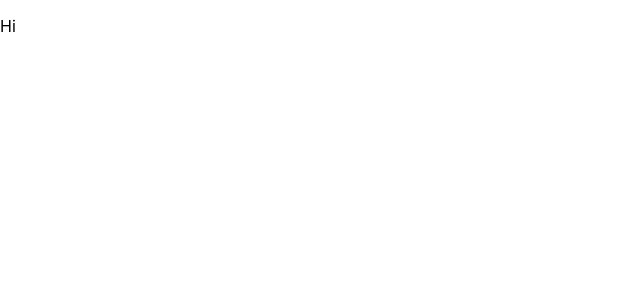
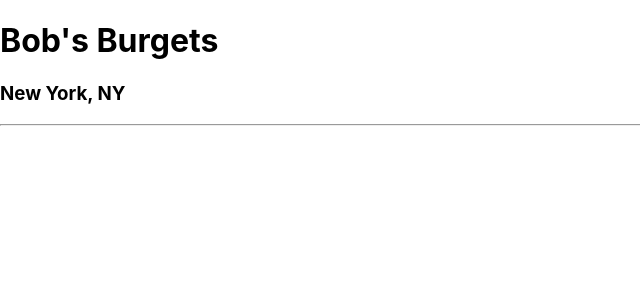
Before and after one commit to SupawishPK/react-mobx-state-tree, a React (Create React App) app: page / in a window 1280 px wide. Shown: the top 300 px of the page, without its empty margins (0-640 px from the left). Built offline with nearby package versions, Linux system fonts and the light colour scheme.

Commit message:
Accessing the tree

```diff
--- a/src/App.tsx
+++ b/src/App.tsx
@@ -2,6 +2,7 @@ import React from "react";
 import "./App.css";
 import { setupRootStore } from "./mst/setup";
 import {Provider} from 'mobx-react'
+import { EmployerComponent } from "./components/Employer";
 
 interface Props {}
 
@@ -28,7 +29,7 @@ class App extends React.Component<Props, State> {
     return (
       <Provider rootTree={rootTree}>
       <div>
-        <p>Hi</p>
+        <EmployerComponent />
       </div>
       </Provider>
     );
--- /dev/null
+++ b/src/components/Employer.tsx
@@ -0,0 +1,32 @@
+import * as React from "react";
+import { inject, observer } from "mobx-react";
+import { Root } from "../mst";
+
+interface EmployerComponentProps {
+    rootTree?: Root;
+}
+
+interface EmployerComponentState {}
+
+@inject("rootTree")
+@observer
+class EmployerComponent extends React.Component<
+  EmployerComponentProps,
+  EmployerComponentState
+> {
+  constructor(props: EmployerComponentProps) {
+    super(props);
+    this.state = { rootTree : null};
+  }
+  render() {
+      const {rootTree} = this.props
+    if(!rootTree) return null
+    return <div>
+        <h1>{rootTree.employer.name}</h1>
+        <h3>{rootTree.employer.location}</h3>
+        <hr />
+    </div>;
+  }
+}
+
+export { EmployerComponent }
```
